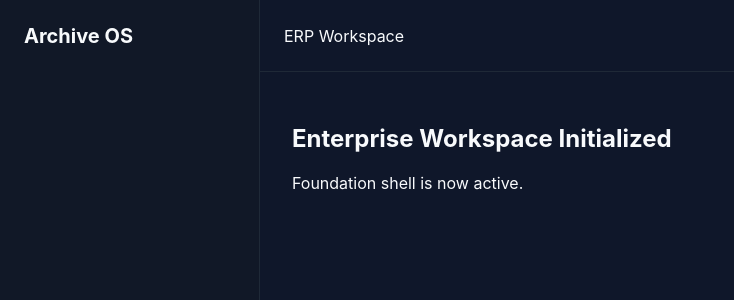
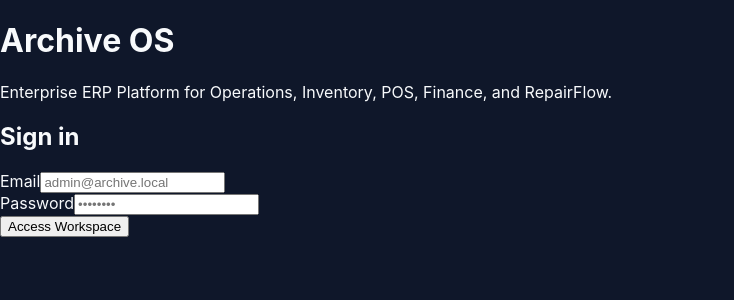
Before and after one commit to bmboubusiness002-tech/archive-os, a React (Vite) app in the folder apps/web/: page / in a window 1280 px wide. Shown: the top 300 px of the page, without its empty margins (0-734 px from the left). Built offline with nearby package versions, Linux system fonts and the light colour scheme.

Commit message:
feat(auth): connect login page to app root

```diff
--- a/apps/web/src/App.tsx
+++ b/apps/web/src/App.tsx
@@ -1,20 +1,5 @@
+import { LoginPage } from './pages/auth/LoginPage'
+
 export default function App() {
-  return (
-    <div className="app-shell">
-      <aside className="sidebar">
-        <div className="sidebar-logo">Archive OS</div>
-      </aside>
-
-      <main className="workspace">
-        <header className="topbar">
-          <div className="topbar-title">ERP Workspace</div>
-        </header>
-
-        <section className="workspace-content">
-          <h1>Enterprise Workspace Initialized</h1>
-          <p>Foundation shell is now active.</p>
-        </section>
-      </main>
-    </div>
-  )
+  return <LoginPage />
 }
```
